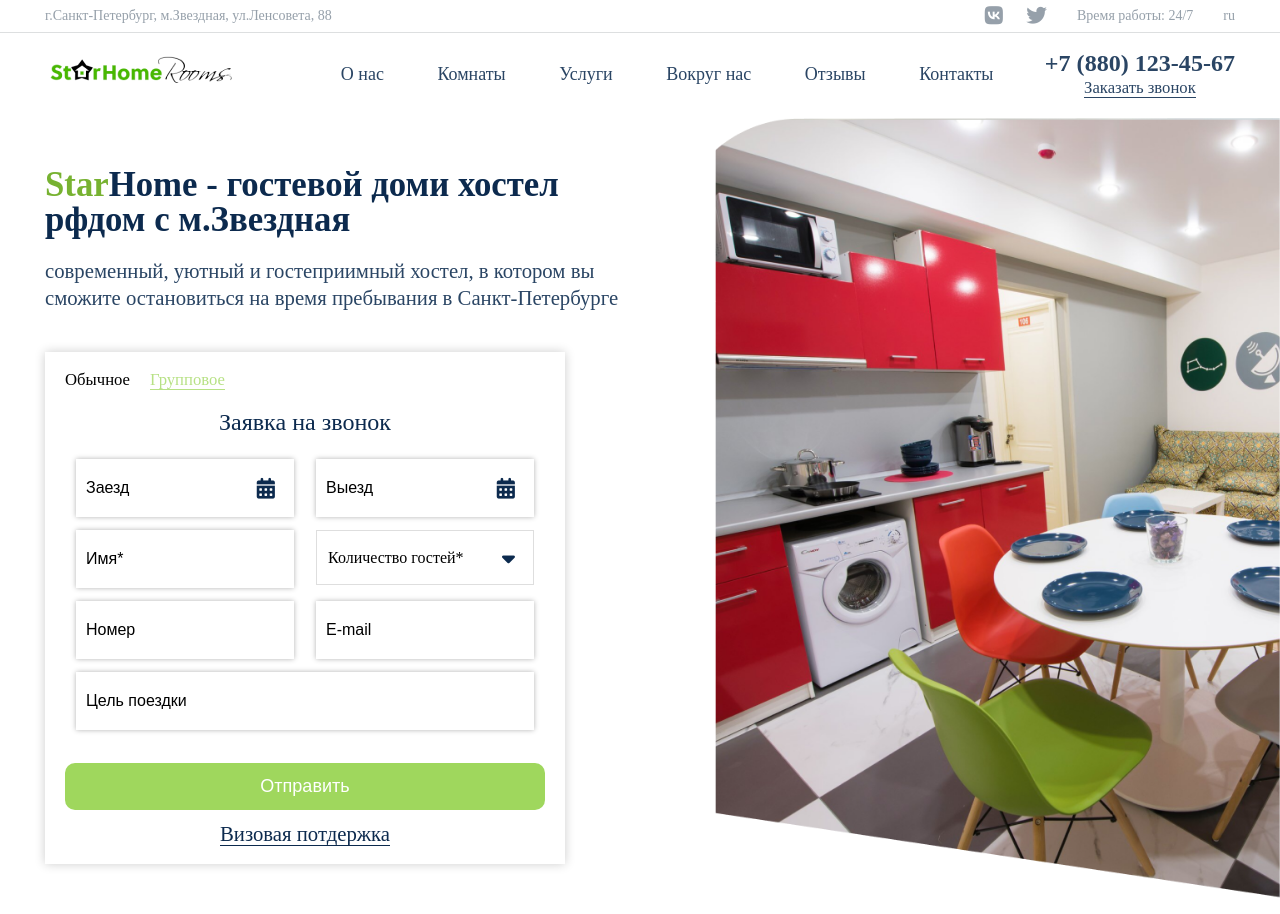
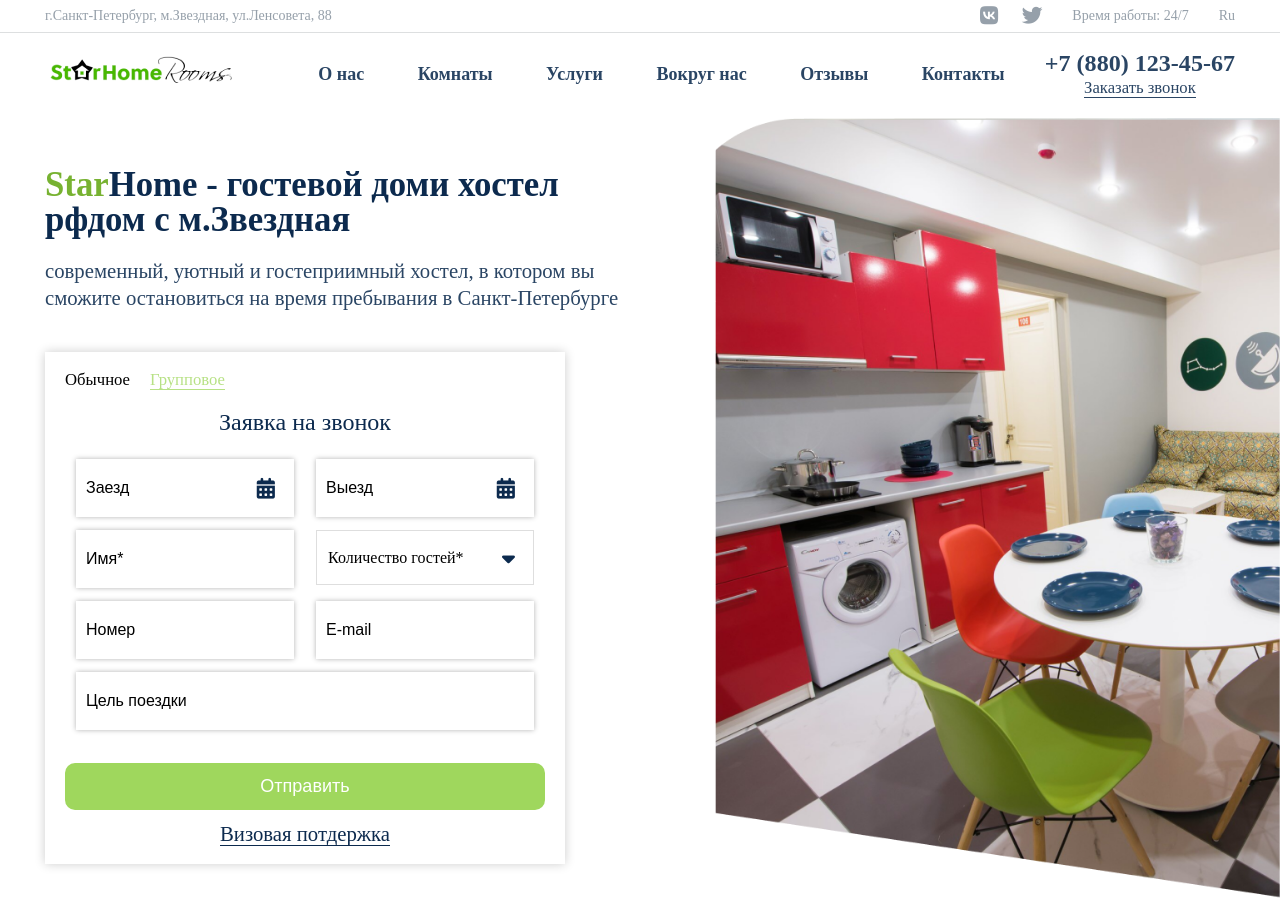
Before and after one commit to html-webspe/fl, a plain HTML site: page index.html in a window 1280 px wide. Drawn offline with nearby package versions, Linux system fonts and the light colour scheme.

Commit message:
first commit

```diff
--- a/#source/scss/blocks/_header.scss
+++ b/#source/scss/blocks/_header.scss
@@ -102,10 +102,30 @@
    &__menu-link {
       color: #2a4564;
       font-size: 18px;
+      font-weight: bold;
 
       @media (max-width:$md2+px) {
          font-size: 32px;
+      }
 
+      @include anim(0.3s, 0s);
+      position: relative;
+
+      &:after {
+         content: '';
+         @include anim(0.3s, 0s);
+         position: absolute;
+         left: 0;
+         bottom: -4px;
+         width: 0;
+         height: 2px;
+         background-color: #2a4564;
+      }
+
+      &:hover {
+         &:after {
+            width: 100%;
+         }
       }
    }
 
@@ -123,6 +143,9 @@
       display: block;
       margin-bottom: 5px;
       font-weight: bold;
+
+
+      &:hover {}
    }
 
    &__callbak {
@@ -168,7 +191,7 @@
          position: absolute;
          width: 100%;
          height: 2px;
-         background-color: #000;
+         background-color: #0c2a4e;
 
          &:first-child {
             top: 0px;
--- a/index.html
+++ b/index.html
@@ -32,7 +32,7 @@
             </div>
             <p class="header__text">Время работы: 24/7</p>
             <div class="header__lang">
-               ru
+               Ru
             </div>
          </div>
       </div>
```
Also changed, not shown: #source/html/header.html (+1 -1 lines), #source/css/ui/_check.css (added), #source/css/ui/_quantity.css (added), #source/css/ui/_rating.css (added), css/style.css.
